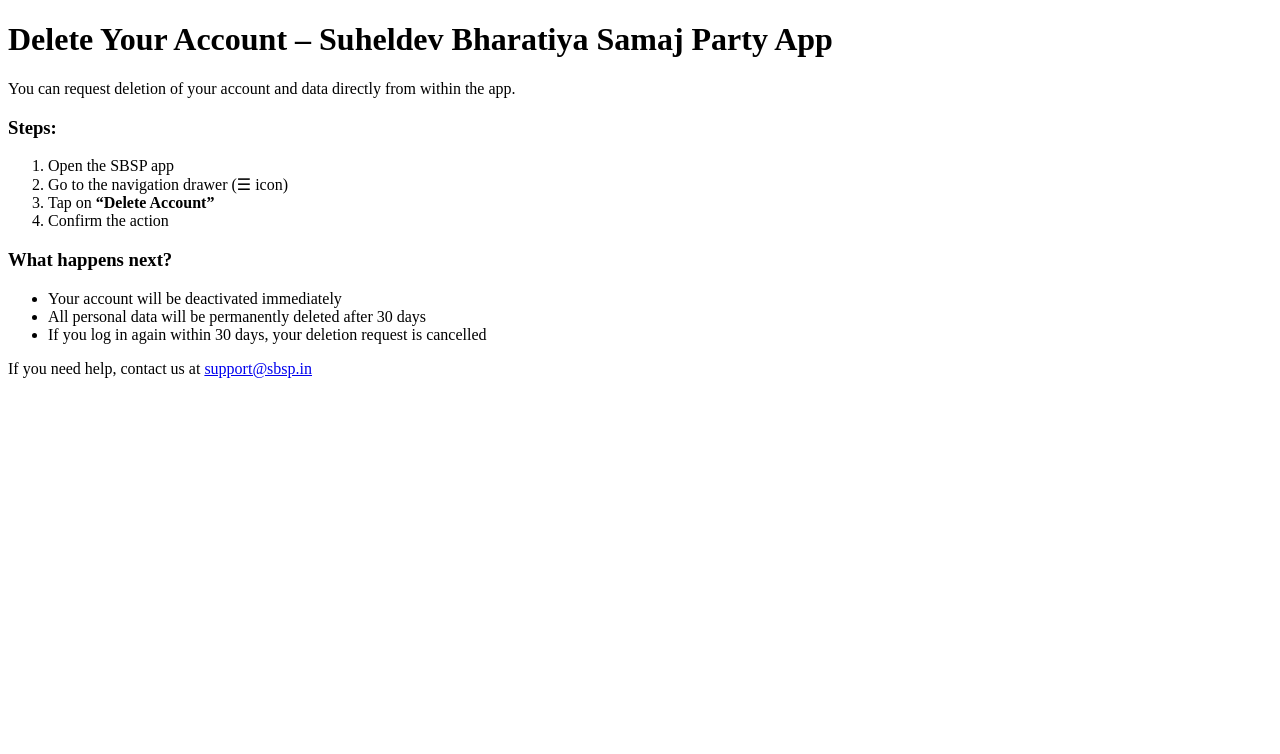
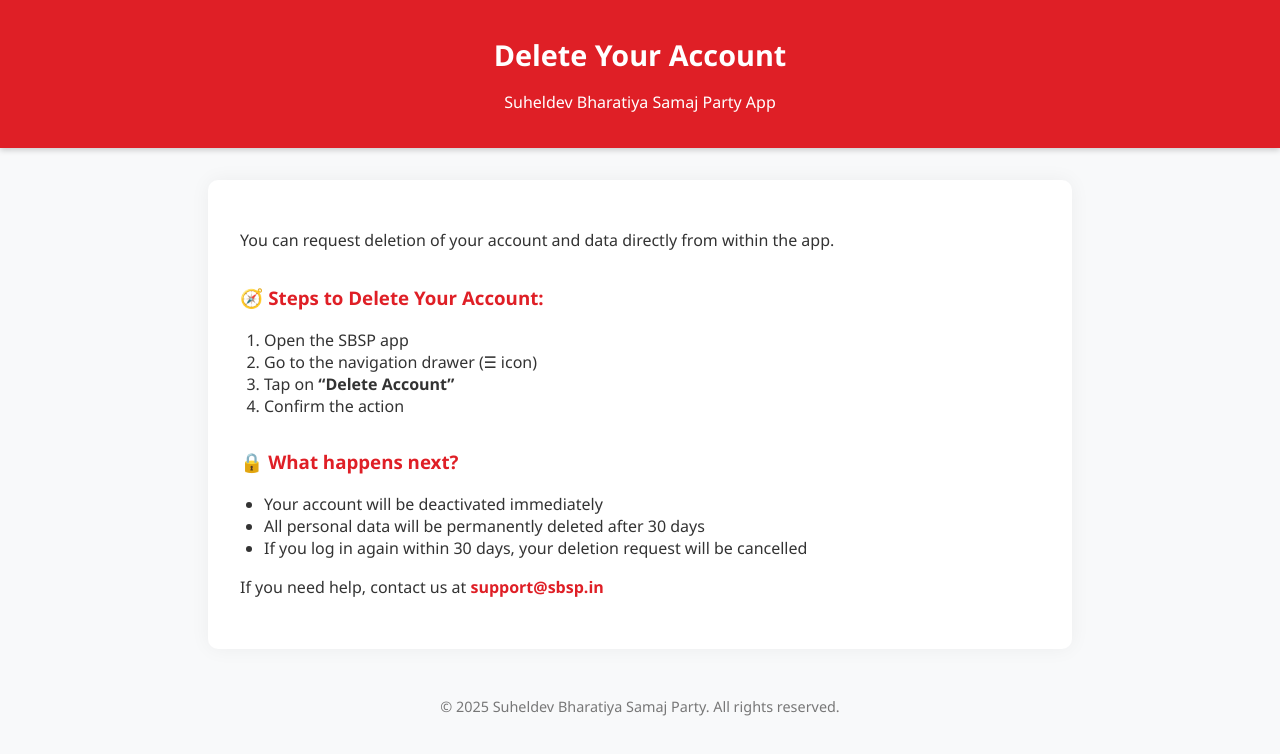
Before and after one commit to jaykaran1996/sbsp-delete-account, a plain HTML site: page index.html in a window 1280 px wide. Drawn offline with Linux system fonts and the light colour scheme.

Commit message:
Update index.html

```diff
--- a/index.html
+++ b/index.html
@@ -4,13 +4,89 @@
   <meta charset="UTF-8" />
   <meta name="viewport" content="width=device-width, initial-scale=1.0"/>
   <title>Delete Account – SBSP</title>
+  <style>
+    body {
+      font-family: 'Segoe UI', Tahoma, Geneva, Verdana, sans-serif;
+      background-color: #f8f9fa;
+      color: #333;
+      margin: 0;
+      padding: 0;
+    }
+
+    header {
+      background-color: #df1f26;
+      color: #fff;
+      padding: 1rem;
+      text-align: center;
+      box-shadow: 0 2px 6px rgba(0,0,0,0.2);
+    }
+
+    main {
+      padding: 2rem;
+      max-width: 800px;
+      margin: auto;
+      background-color: #ffffff;
+      margin-top: 2rem;
+      border-radius: 10px;
+      box-shadow: 0 0 20px rgba(0, 0, 0, 0.05);
+    }
+
+    h1 {
+      font-size: 1.8rem;
+      margin-bottom: 1rem;
+    }
+
+    h3 {
+      color: #df1f26;
+      margin-top: 2rem;
+    }
+
+    ol, ul {
+      padding-left: 1.5rem;
+    }
+
+    p {
+      font-size: 1rem;
+      line-height: 1.6;
+    }
+
+    a {
+      color: #df1f26;
+      text-decoration: none;
+      font-weight: bold;
+    }
+
+    a:hover {
+      text-decoration: underline;
+    }
+
+    footer {
+      text-align: center;
+      padding: 1rem;
+      font-size: 0.9rem;
+      color: #777;
+      margin-top: 2rem;
+    }
+
+    @media (max-width: 600px) {
+      main {
+        padding: 1rem;
+        margin: 1rem;
+      }
+    }
+  </style>
 </head>
 <body>
-  <h1>Delete Your Account – Suheldev Bharatiya Samaj Party App</h1>
 
+  <header>
+    <h1>Delete Your Account</h1>
+    <p>Suheldev Bharatiya Samaj Party App</p>
+  </header>
+
+  <main>
     <p>You can request deletion of your account and data directly from within the app.</p>
 
-  <h3>Steps:</h3>
+    <h3>🧭 Steps to Delete Your Account:</h3>
     <ol>
       <li>Open the SBSP app</li>
       <li>Go to the navigation drawer (☰ icon)</li>
@@ -18,13 +94,19 @@
       <li>Confirm the action</li>
     </ol>
 
-  <h3>What happens next?</h3>
+    <h3>🔒 What happens next?</h3>
     <ul>
       <li>Your account will be deactivated immediately</li>
       <li>All personal data will be permanently deleted after 30 days</li>
-    <li>If you log in again within 30 days, your deletion request is cancelled</li>
+      <li>If you log in again within 30 days, your deletion request will be cancelled</li>
     </ul>
 
     <p>If you need help, contact us at <a href="mailto:support@sbsp.in">support@sbsp.in</a></p>
+  </main>
+
+  <footer>
+    © 2025 Suheldev Bharatiya Samaj Party. All rights reserved.
+  </footer>
+
 </body>
 </html>
```
Lines whose indentation alone changed are shown as unchanged.
